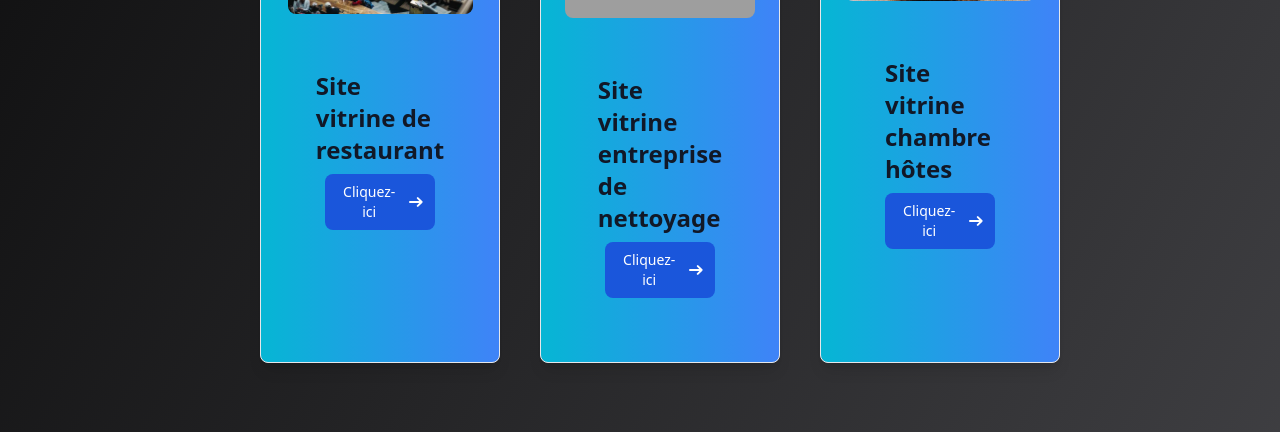
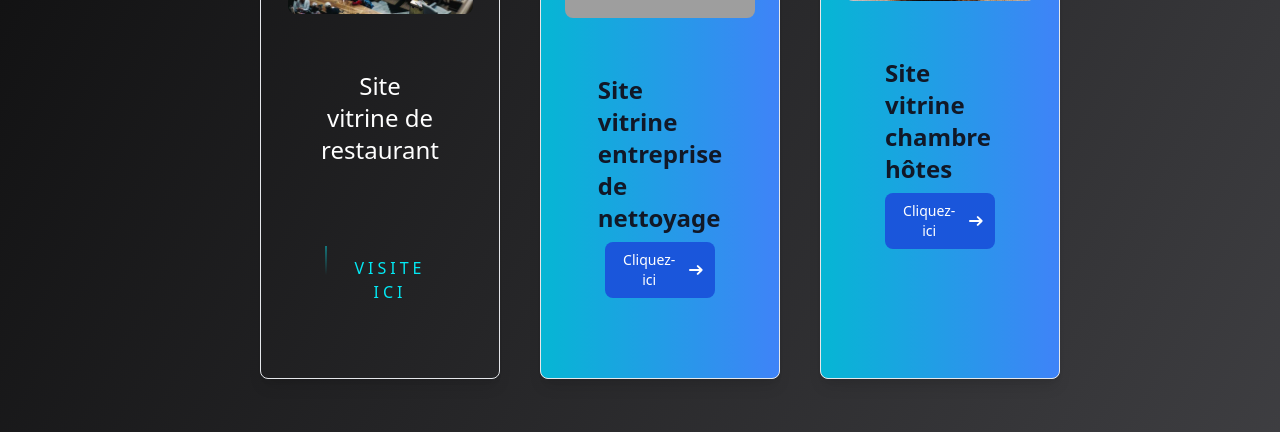
Before and after one commit to seb34110/portfolio, a Next.js app: page / in a window 1280 px wide. Shown: the part 1211-1643 px from the top of the page. Built offline with nearby package versions, Linux system fonts and the light colour scheme; grey boxes are pictures that could not be loaded.

Commit message:
modif cardWordpress

```diff
--- a/src/pages/components/cardDev.tsx
+++ b/src/pages/components/cardDev.tsx
@@ -5,7 +5,7 @@ import { Card } from "flowbite-react";
 
 export const CardDev = () => {
   return (
-    <section className="star">
+    <section>
       <Card className="Card rounded-lg border-cyan-500 flex flex-col justify-center items-center max-w max-h">
         <Image
           src="/profile.jpg"
--- a/src/pages/components/cardWordpress.tsx
+++ b/src/pages/components/cardWordpress.tsx
@@ -1,4 +1,5 @@
 import { Card } from "flowbite-react";
+import { NeonButton } from "../components/neonButton";
 import Link from "next/link";
 import Image from "next/image";
 
@@ -10,44 +11,34 @@ export const CardWordpress = () => {
       </div>
 
       <section className="flex justify-center space-x-10">
-        <Card className="flex ml-10 mt-10 w-60 h-70 bg-gradient-to-r from-cyan-500 to-blue-500 border border-gray-200 rounded-lg shadow-lg hover:shadow-white">
+        <Card className="flex ml-10 mt-10 w-60 h-70 bg-#111111 border border-gray-200 rounded-lg shadow-lg hover:shadow-white">
           <a href="https://la-fabrique.iteeweb.fr/">
             <Image
               src="/iconsWordpress/laFabrique.jpg"
               width={185}
               height={160}
-              alt="closMarsault"
+              alt="la fabrique restaurant"
               className="rounded-lg mt-4 mx-auto"
             />
           </a>
 
           <div className="p-10">
             <a href="https://la-fabrique.iteeweb.fr/">
-              <h5 className="mb-2 flex justify-center text-2xl font-bold text-gray-900 dark:text-white">
+              <h5 className="mb-20 flex justify-center text-center text-2xl font-arial text-white dark:text-white">
                 Site vitrine de restaurant
               </h5>
             </a>
-
             <a
+              className="neonButton text-center flex justify-center items-center"
               href="https://la-fabrique.iteeweb.fr/"
-              className="inline-flex items-center px-3 py-2 text-sm font-medium text-center text-white bg-blue-700 rounded-lg hover:bg-blue-800 focus:ring-4 focus:outline-none focus:ring-blue-300 dark:bg-blue-600 dark:hover:bg-blue-700 dark:focus:ring-blue-800"
             >
-              Cliquez-ici
-              <svg
-                className="rtl:rotate-180 w-3.5 h-3.5 ms-2"
-                aria-hidden="true"
-                xmlns="http://www.w3.org/2000/svg"
-                fill="none"
-                viewBox="0 0 14 10"
-              >
-                <path
-                  stroke="currentColor"
-                  stroke-linecap="round"
-                  stroke-linejoin="round"
-                  stroke-width="2"
-                  d="M1 5h12m0 0L9 1m4 4L9 9"
-                />
-              </svg>
+              <span></span>
+              <span></span>
+              <span></span>
+              <span></span>
+              <button className="neonButton flex justify-center items-center">
+                Visite ici
+              </button>
             </a>
           </div>
         </Card>
--- a/src/styles/globals.css
+++ b/src/styles/globals.css
@@ -26,7 +26,7 @@ header {
   background-color: black;
 }
 .Card {
-  background-color: #111;
+  background-color: #111111;
 }
 
 .Skills {
@@ -44,7 +44,11 @@ header {
   transition: 0.5s;
   letter-spacing: 4px;
   overflow: hidden;
-  margin-right: 50px;
+  margin-top: 10;
+  margin-right: 0px;
+  text-align: center;
+  justify-content: center; /* Ajout de la propriété pour centrer horizontalement */
+  align-items: center; /* Ajout de la propriété pour centrer verticalement */
 }
 
 .neonButton:hover {
@@ -55,6 +59,7 @@ header {
 .neonButton span {
   position: absolute;
   display: block;
+  text-align: center;
 }
 
 .neonButton span:nth-child(1) {
```
